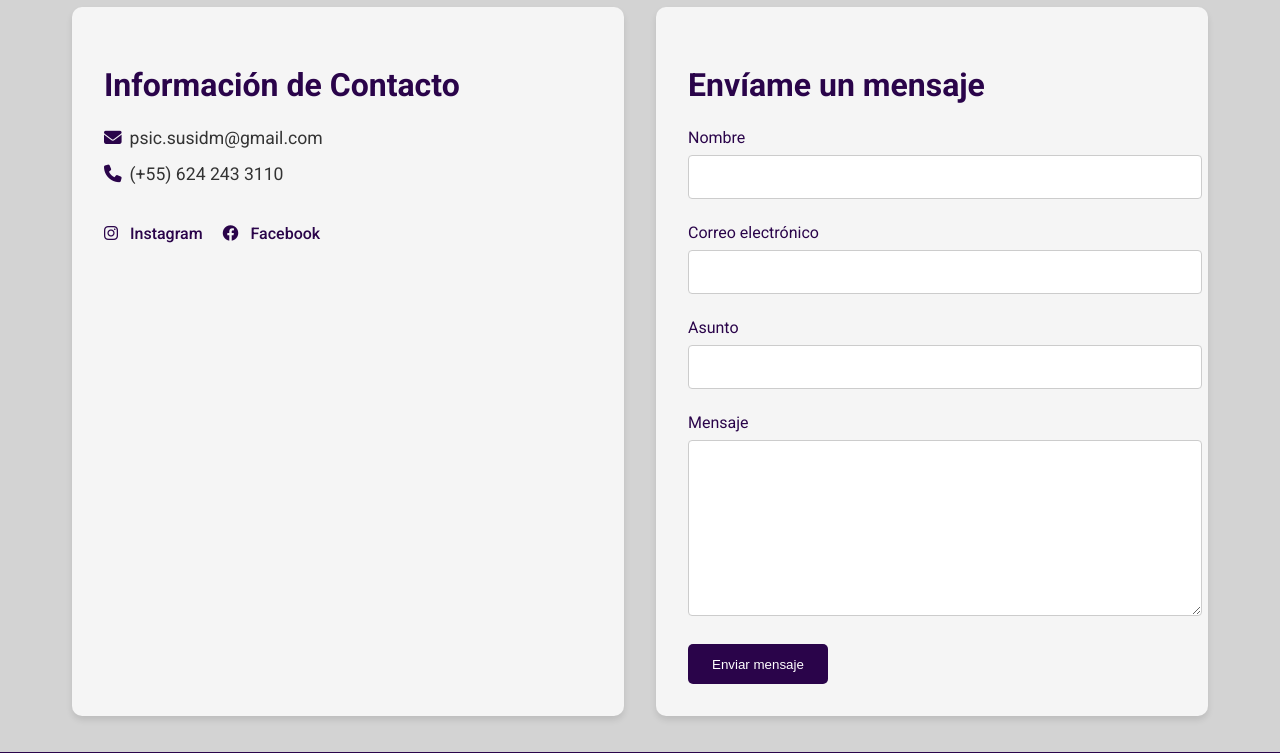
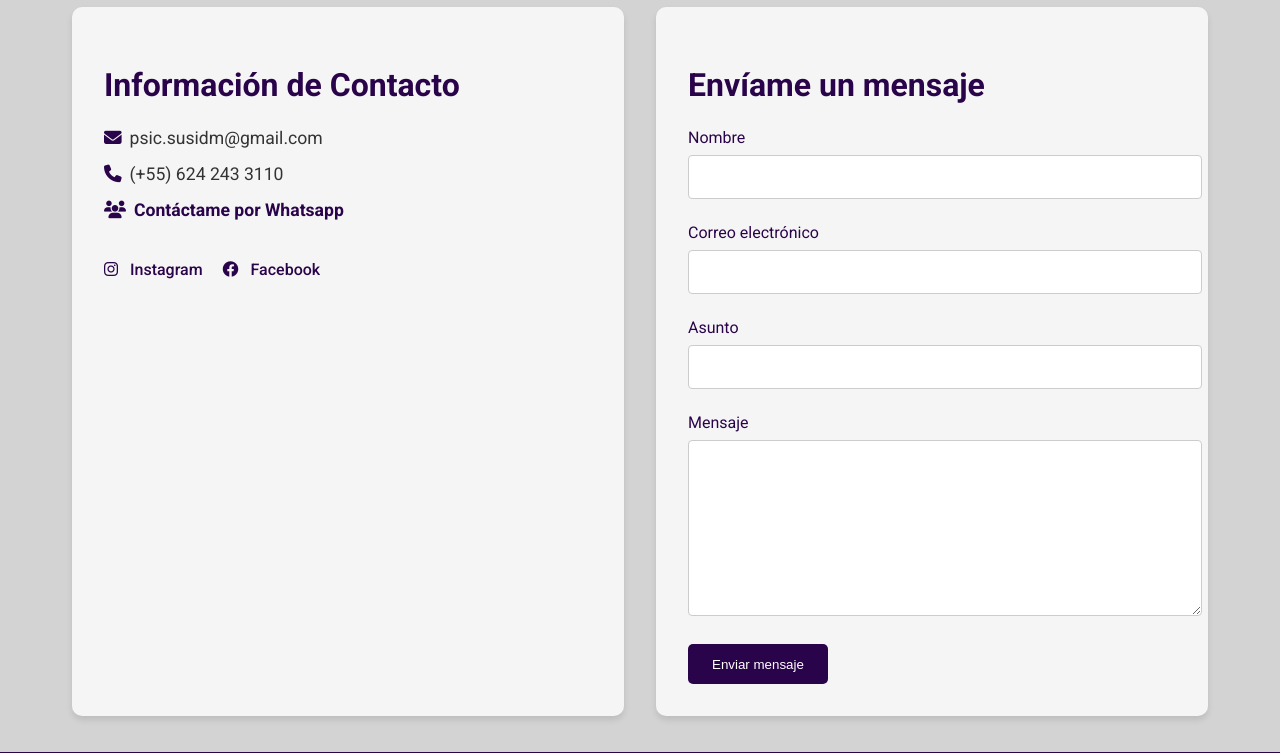
Before and after one commit to MagicKrazik/psic-webapp, a Django app: page /contact/ in a window 1280 px wide. Shown: the part 175-928 px from the top of the page. Run offline with Django 5.2, Linux system fonts and the light colour scheme; a user stored in the database is signed in.

Commit message:
Updated contact form, and added whatsapp link

```diff
--- a/project/website/static/css/contact.css
+++ b/project/website/static/css/contact.css
@@ -79,6 +79,15 @@ h2 {
 }
 
 .social-icon:hover {
+    color: var(--secondary-color);
+}
+
+.whatslink {
+    color: var(--primary-color);
+    text-decoration: none;
+}
+
+.whatslink:hover {
     color: var(--secondary-color);
 }
 
--- a/project/website/templates/contact.html
+++ b/project/website/templates/contact.html
@@ -17,6 +17,7 @@
             <ul>
                 <li><i class="fas fa-envelope"></i> psic.susidm@gmail.com</li>
                 <li><i class="fas fa-phone"></i> (+55) 624 243 3110</li>
+                <li><i class="fas fa-users" aria-hidden="true"></i><a href="https://wa.me/5216242433110" class="whatslink"><strong>Contáctame por Whatsapp</strong></a></li>
             </ul>
             <div class="social-links">
                 <a href="https://www.instagram.com/psic.susimtz/profilecard/?igsh=MWVmd3poZHNxM2M3eA==" class="social-icon" target="_blank" ><i class="fab fa-instagram"></i> Instagram</a>
```
Also changed, not shown: project/db.sqlite3.
